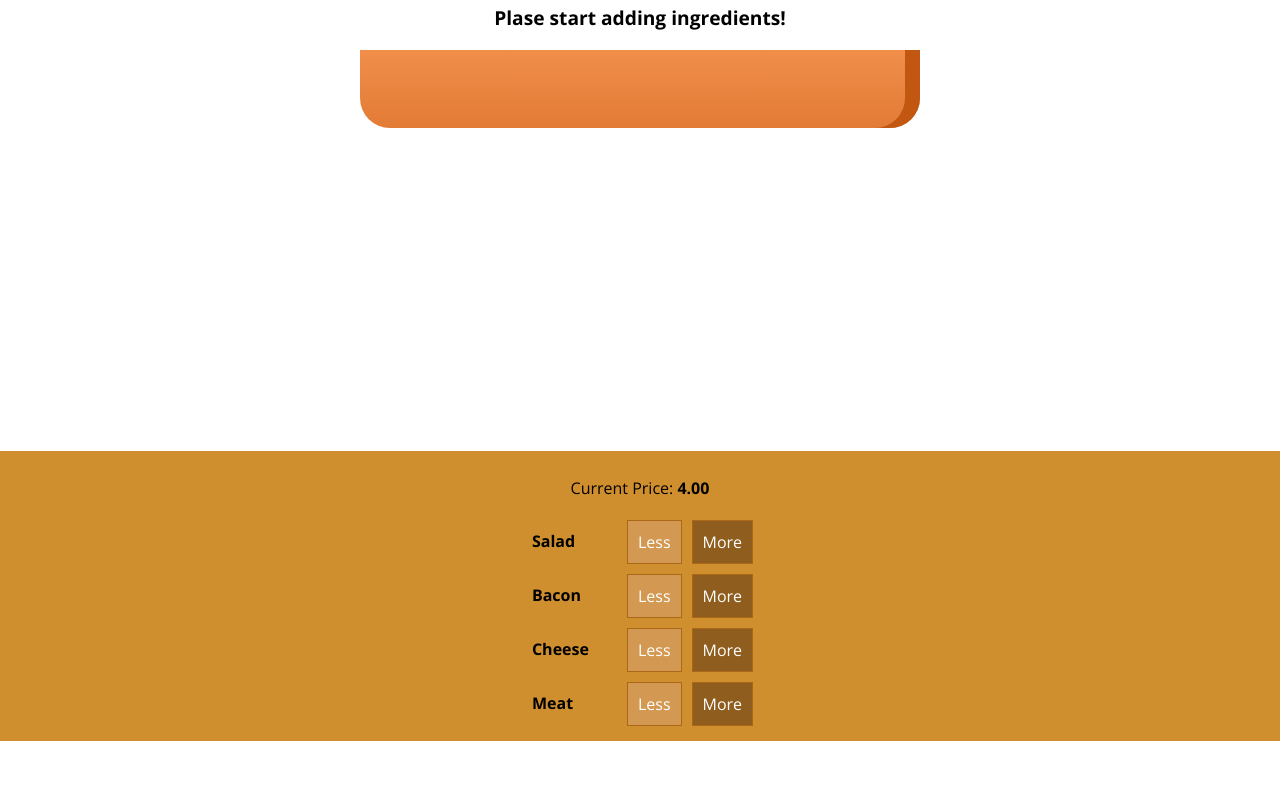
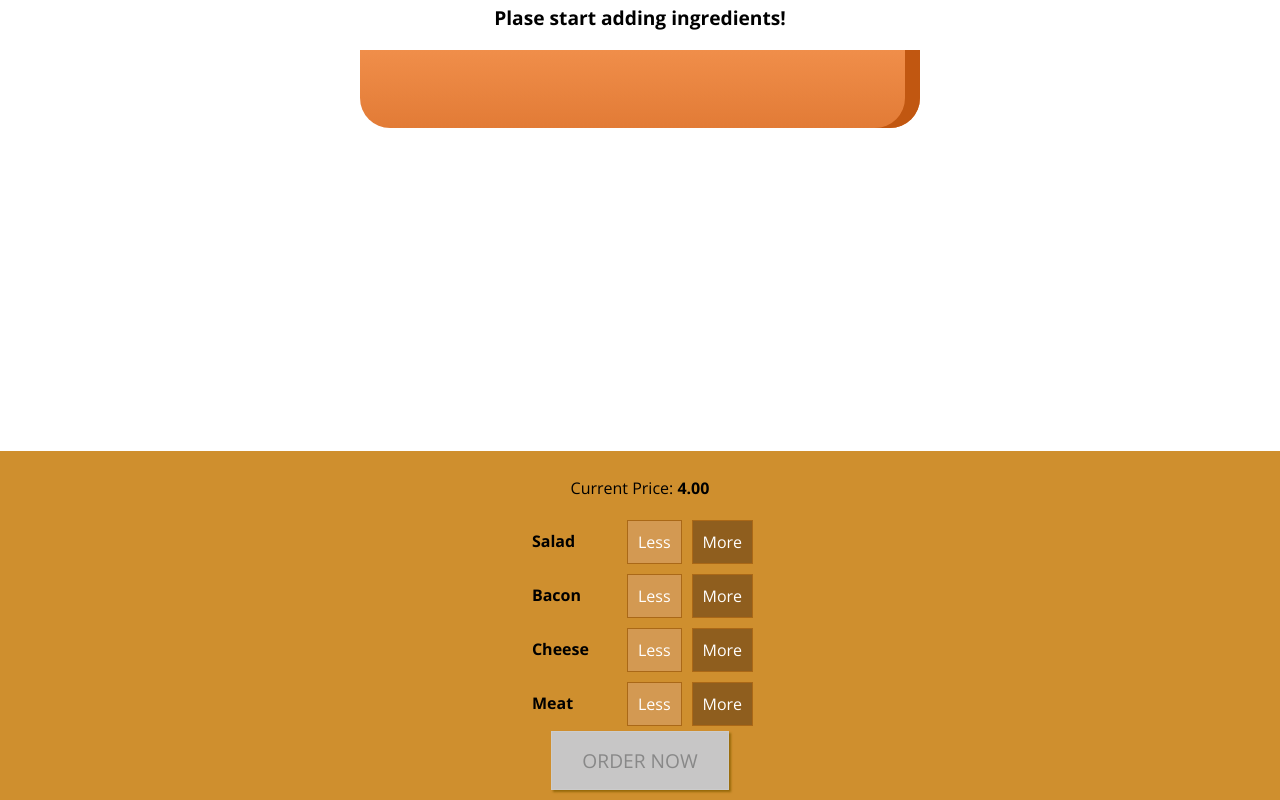
Before and after one commit to lmdelgallego/tuto-react-16, a React app: page / in a window 1280 px wide. Shown: the part 187-987 px from the top of the page. Before the commit the page ends 928 px from the top, so only its background shows below. Built offline with nearby package versions, Linux system fonts and the light colour scheme.

Commit message:
Add order now btn

```diff
--- a/src/components/Burger/BuildControls/BuildControls.css
+++ b/src/components/Burger/BuildControls/BuildControls.css
@@ -8,3 +8,45 @@
   margin: auto;
   padding: 10px 0;
 }
+
+
+.OrderButton {
+  background-color: #DAD735;
+  outline: none;
+  cursor: pointer;
+  border: 1px solid #966909;
+  color: #966909;
+  font-family: inherit;
+  font-size: 1.2em;
+  padding: 15px 30px;
+  box-shadow: 2px 2px 2px #966909;
+}
+
+.OrderButton:hover, .OrderButton:active {
+  background-color: #A0DB41;
+  border: 1px solid #966909;
+  color: #966909;
+}
+
+.OrderButton:disabled {
+  background-color: #C7C6C6;
+  cursor: not-allowed;
+  border: 1px solid #ccc;
+  color: #888888;
+}
+
+.OrderButton:not(:disabled) {
+  animation: enable 0.3s linear;
+}
+
+@keyframes enable {
+  0% {
+      transform: scale(1);
+  }
+  60% {
+      transform: scale(1.1);
+  }
+  100% {
+      transform: scale(1);
+  }
+}
--- a/src/components/Burger/BuildControls/BuildControls.js
+++ b/src/components/Burger/BuildControls/BuildControls.js
@@ -22,6 +22,9 @@
         disabled={props.disabled[ctrl.type]}
       />
     ))}
+    <button
+      className={classes.OrderButton}
+      disabled={!props.purchaseble}>ORDER NOW</button>
   </div>
 );
 
--- a/src/containers/BurgerBuilder/BurgerBuilder.js
+++ b/src/containers/BurgerBuilder/BurgerBuilder.js
@@ -24,7 +24,20 @@
 			cheese: 0,
 			meat: 0
 		},
-    totlaPrice: 4
+		totlaPrice: 4,
+		purchaseble: false
+	}
+
+	updatePurchaseState(ingredients){
+		const sum = Object.keys(ingredients)
+			.map(igKey => {
+				return ingredients[igKey]
+			})
+			.reduce((sum, el) =>{
+				return sum + el;
+			},0);
+
+		this.setState({purchaseble: sum > 0});
 	}
 
 	addIngredientHandler = (type) => {
@@ -38,6 +51,7 @@
 		const oldPrice = this.state.totlaPrice;
 		const newPrice = oldPrice+priceAddition;
 		this.setState({totlaPrice: newPrice, ingredients: updatedIngredients});
+		this.updatePurchaseState(updatedIngredients);
 	}
 
 	removeIngredientHandler = (type) =>{
@@ -54,6 +68,7 @@
 		const oldPrice = this.state.totlaPrice;
 		const newPrice = oldPrice - priceDeduction;
 		this.setState({totlaPrice: newPrice, ingredients: updatedIngredients});
+		this.updatePurchaseState(updatedIngredients);
 	}
 
 	render() {
@@ -70,6 +85,7 @@
 					ingredientAdded={this.addIngredientHandler}
 					ingredientRemoved={this.removeIngredientHandler}
 					disabled={disabledInfo}
+					purchaseble={this.state.purchaseble}
 					price={this.state.totlaPrice}/>
 			</Aux>
 		);
```
Lines whose indentation alone changed are shown as unchanged.
